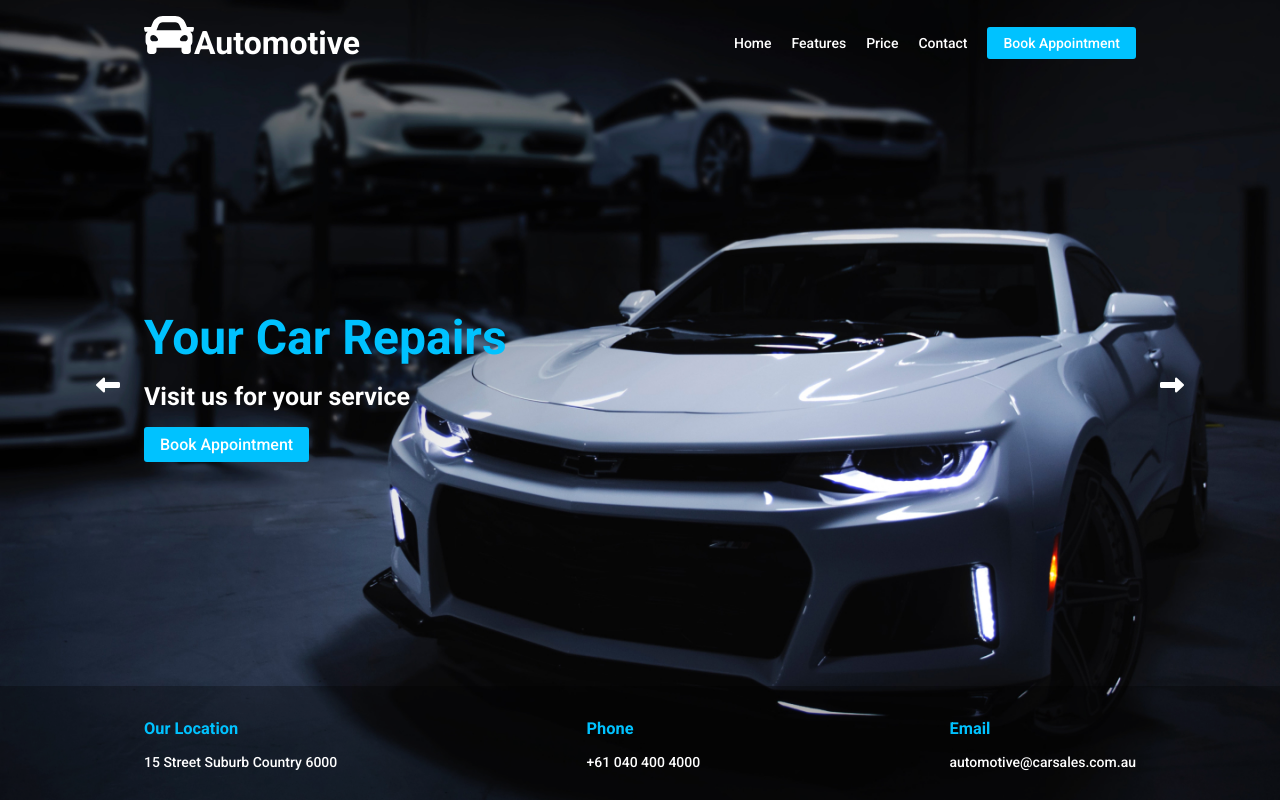
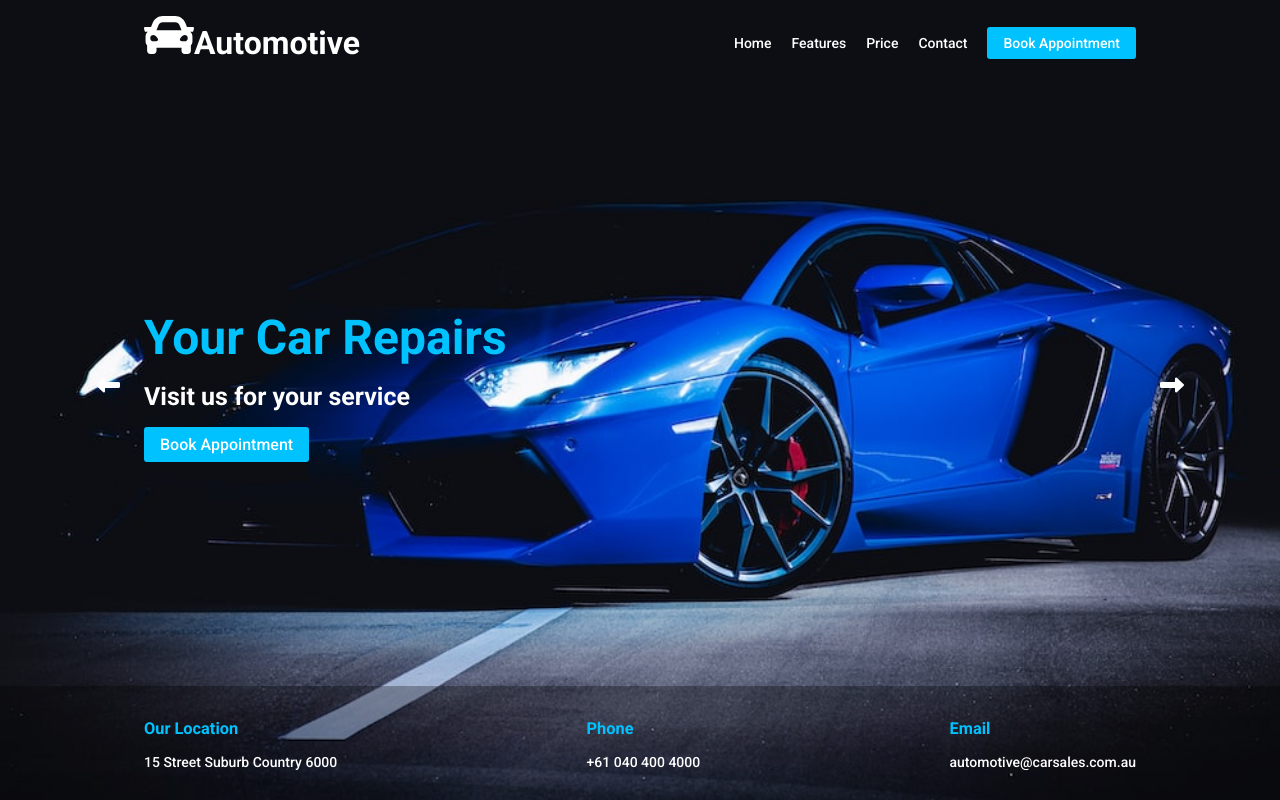
Before and after one commit to jimjoa29/Proyecto-Auto, a plain HTML site: page index.html in a window 1280 px wide. Both pictures are taken after a click on the link 108 px from the left and 385 px from the top of the page. Drawn offline with Linux system fonts and the light colour scheme.

Commit message:
Actualizando html, css y js

```diff
--- a/css/main.css
+++ b/css/main.css
@@ -131,7 +131,7 @@ li {
     left: -2rem;
 }
 
-.nexSlide {
+.nextSlide {
     right: -2rem;
 }
 
--- a/index.html
+++ b/index.html
@@ -1,5 +1,5 @@
 <!DOCTYPE html>
-<!-- <html lang="en"> -->
+<html lang="es">
 <head>
     <meta charset="UTF-8">
     <meta http-equiv="X-UA-Compatible" content="IE=edge">
@@ -41,7 +41,7 @@
         <!-- Content -->
         <article class="content">
             <a class="slideButton prevSlide"><i class="fa fa-left-long"></i></a>
-            <a class="slideButton nexSlide"><i class="fa fa-right-long"></i></a>
+            <a class="slideButton nextSlide"><i class="fa fa-right-long"></i></a>
             <h1 class="content__claim">Your Car Repairs</h1>
             <h2 class="content__subclaim">Visit us for your service</h2>
             <a href="" class="book-appointment">Book Appointment</a>
@@ -68,5 +68,5 @@
         </div>
 
     </main>
-
+    <script src="js/main.js"></script>
 </body>
--- a/js/main.js
+++ b/js/main.js
@@ -0,0 +1,40 @@
+const images = [
+    '../img/bg-001.jpg',
+    '../img/bg-002.jpg',
+    '../img/bg-003.jpg'
+]
+
+// App State
+let index = 0;
+const max = images.length
+
+console.log(images);
+
+// Get the DOM elements
+const containerElement = document.querySelector('.container');
+const prevSlideButton = document.querySelector('.prevSlide');
+const nexSlideButton = document.querySelector('.nextSlide');
+
+
+//Listen for arrow click events
+prevSlideButton.addEventListener('click', function () {
+    index--
+    setImageIndex()
+    changeBackgroundImage(images[index], containerElement)
+})
+
+nexSlideButton.addEventListener('click', function () {
+    index++;
+    setImageIndex()
+    changeBackgroundImage(images[index], containerElement)
+})
+
+// Utility function
+function setImageIndex() {
+    if(index < 0) index = max -1
+    if (index === max) index = 0
+}
+
+function changeBackgroundImage(backgroundImage, element) {
+    element.style.backgroundImage = `url(${backgroundImage})`
+}
```
